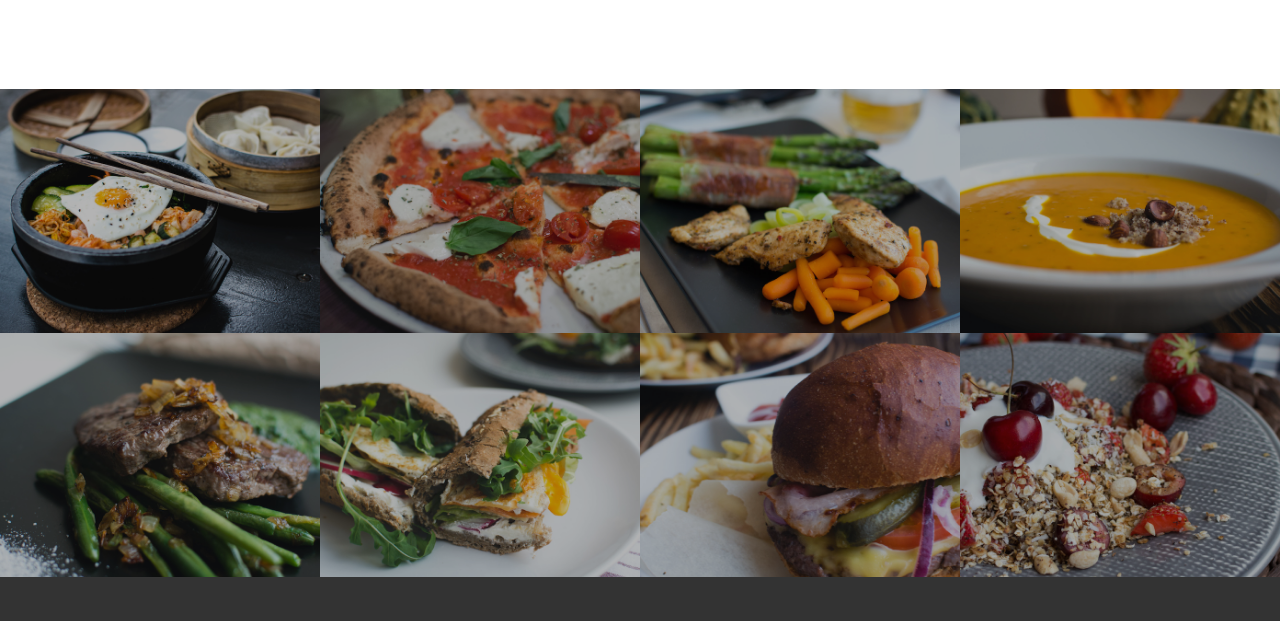
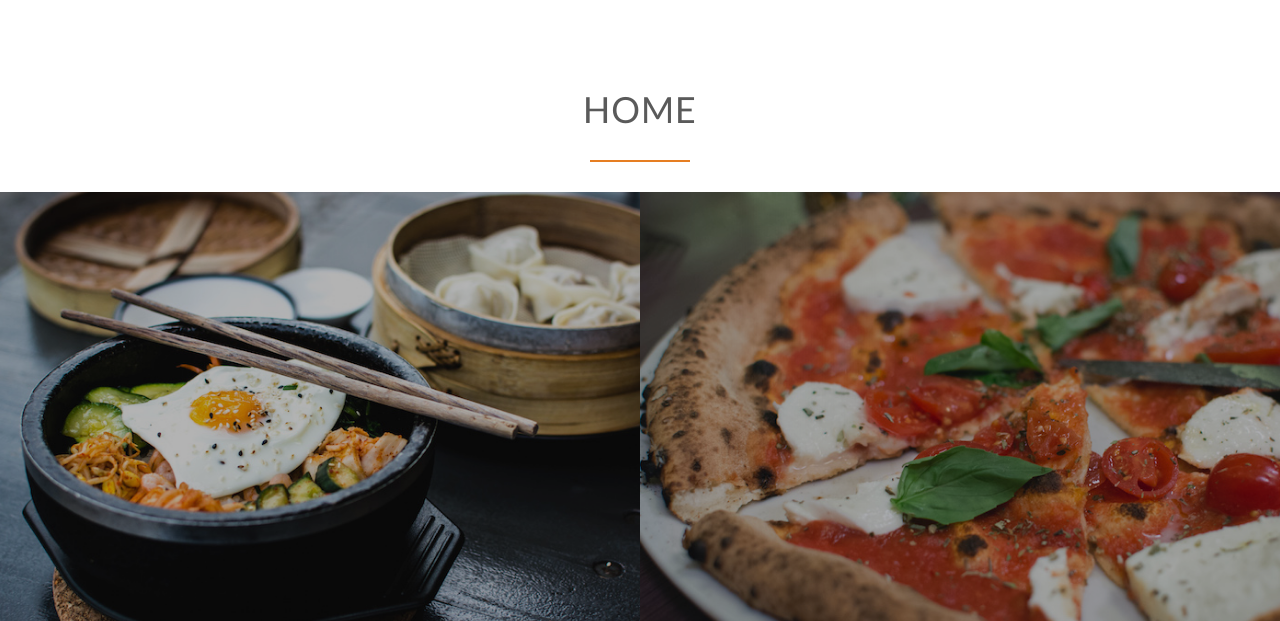
Before and after one commit to sierramellon/OmnifoodDemo, a plain HTML site: page index.html in a window 1280 px wide. Shown: the part 3325-3946 px from the top of the page. Drawn offline with nearby package versions, Linux system fonts and the light colour scheme; some packages are replaced by stand-ins of ours; a script that the page names is missing; files whose address does not match are found by name.

Commit message:
added home page

```diff
--- a/index.html
+++ b/index.html
@@ -177,6 +177,9 @@
         </section>
 
         <section class="section-meals">
+            <div class="row">
+                <h2>Home</h2>
+            </div>
             <ul class="meals-showcase clearfix">
                 <li>
                     <figure class="meal-photo">
@@ -187,18 +190,6 @@
                 <li>
                     <figure class="meal-photo">
                         <img src="resources/img/2.jpg" alt="Simple italian pizza with cherry tomatoes
-">
-                    </figure>
-                </li>
-                <li>
-                    <figure class="meal-photo">
-                        <img src="resources/img/3.jpg" alt="Chicken breast steak with vegetables
-">
-                    </figure>
-                </li>
-                <li>
-                    <figure class="meal-photo">
-                        <img src="resources/img/4.jpg" alt="Autumn pumpkin soup
 ">
                     </figure>
                 </li>
@@ -213,18 +204,6 @@
                 <li>
                     <figure class="meal-photo">
                         <img src="resources/img/6.jpg" alt="Healthy baguette with egg and vegetables
-">
-                    </figure>
-                </li>
-                <li>
-                    <figure class="meal-photo">
-                        <img src="resources/img/7.jpg" alt="Burger with cheddar and bacon
-">
-                    </figure>
-                </li>
-                <li>
-                    <figure class="meal-photo">
-                        <img src="resources/img/8.jpg" alt="Granola with cherries and strawberries
 ">
                     </figure>
                 </li>
--- a/resources/css/style.css
+++ b/resources/css/style.css
@@ -294,7 +294,7 @@ header{
 .meals-showcase li {
     display: block;
     float: left;
-    width: 25%;
+    width: 50%;
 }
 
 .meal-photo {
```
